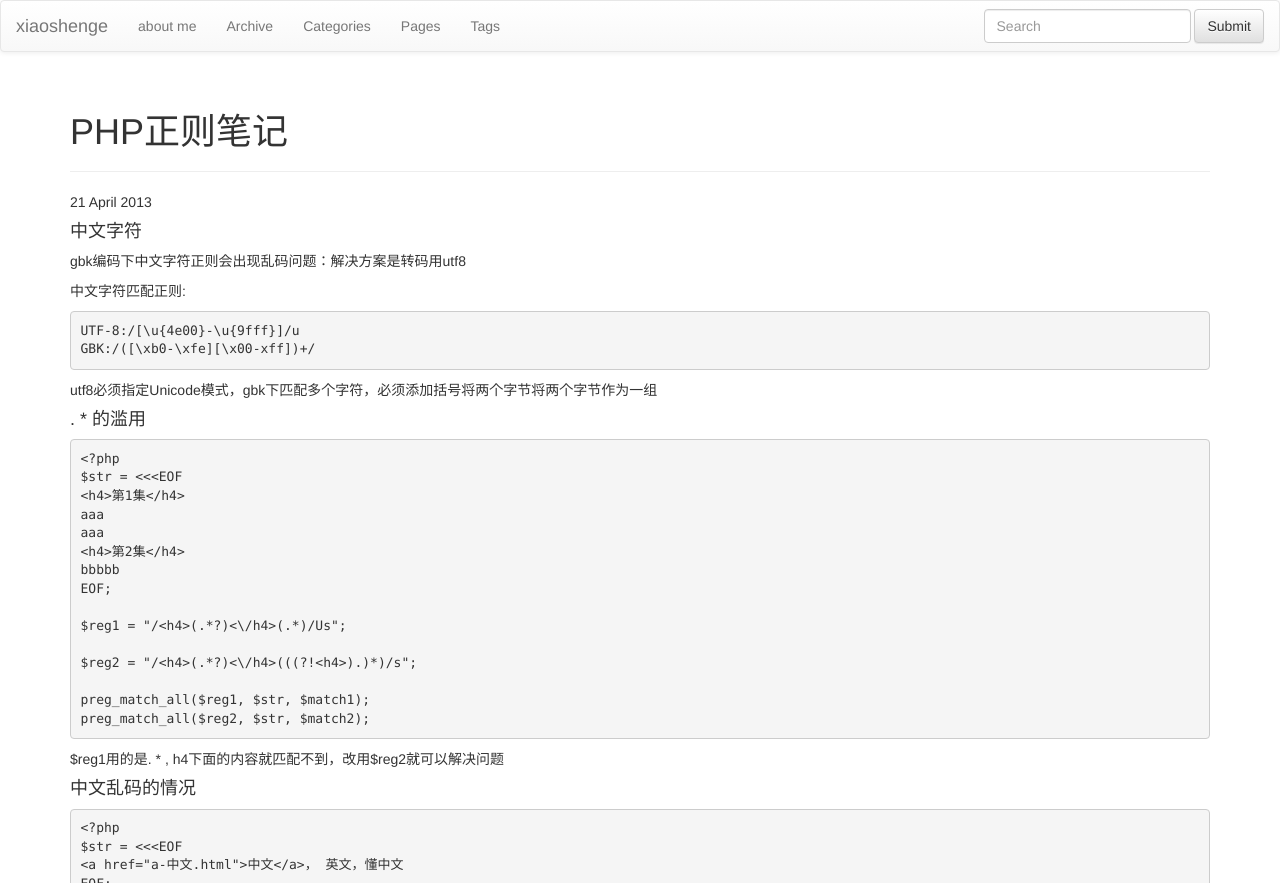
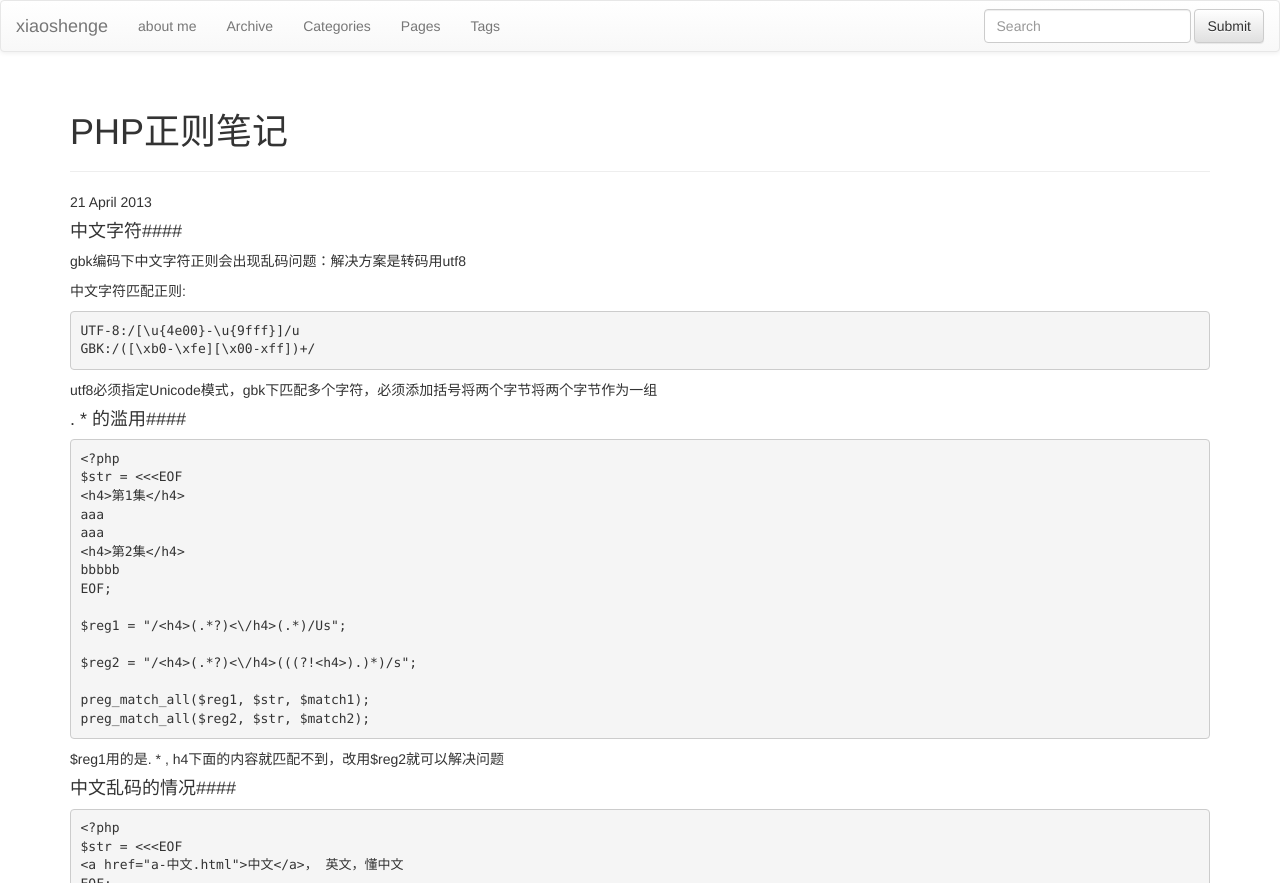
Before and after one commit to xiaoshenge/xiaoshenge.github.io, a Jekyll site: the page built from _posts/blog/2013-04-21-php-reg.md, in a window 1280 px wide. Shown: the top 883 px of the page. Built offline with Jekyll 4.4.1, drawn with Linux system fonts in a browser that asks for light colours; nearby versions of some CDN libraries; library files that are not in the unit come from our copies.

Commit message:
fix error

```diff
--- a/_posts/blog/2013-04-21-php-reg.md
+++ b/_posts/blog/2013-04-21-php-reg.md
@@ -4,7 +4,7 @@ title: PHP正则笔记
 category : skill
 tags : [PHP]
 ---
-####中文字符
+####中文字符####
 gbk编码下中文字符正则会出现乱码问题：解决方案是转码用utf8
 
 中文字符匹配正则:
@@ -14,7 +14,7 @@ gbk编码下中文字符正则会出现乱码问题：解决方案是转码用ut
 
 utf8必须指定Unicode模式，gbk下匹配多个字符，必须添加括号将两个字节将两个字节作为一组
 
-####. * 的滥用
+####. * 的滥用####
 	<?php
 	$str = <<<EOF
 	<h4>第1集</h4>
@@ -33,7 +33,7 @@ utf8必须指定Unicode模式，gbk下匹配多个字符，必须添加括号将
 
 $reg1用的是. * , h4下面的内容就匹配不到，改用$reg2就可以解决问题
 
-####中文乱码的情况
+####中文乱码的情况####
 	<?php
 	$str = <<<EOF
 	<a href="a-中文.html">中文</a>， 英文，懂中文
@@ -51,6 +51,3 @@ str出现乱码,解决方案：
 	$str = preg_replace($reg, "$1{$replace}", $str, 1);
 
 第一种方法$reg是整体，替换就会把[^->]替换，所以要把$reg分成2个部分
-
-
-[]()
```
